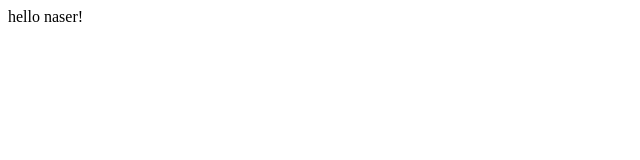
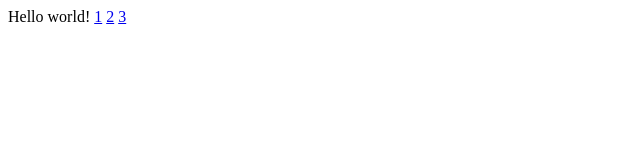
Before and after one commit to naser66/helloo, a plain HTML site: page index.html in a window 1280 px wide. Shown: the full height of the page, 0-640 px from the left. Drawn offline with Linux system fonts and the light colour scheme.

Commit message:
add link to index.html

```diff
--- a/index.html
+++ b/index.html
@@ -1,7 +1,10 @@
 <html>
-<head>
-	<title>Git</title>
-</head>
 <body>
-hello naser!
+Hello world!
+
+<a href="page1.html">1</a>
+<a href="page2.html">2</a>
+<a href="page3.html">3</a>
+
 </body>
+</html>
```
